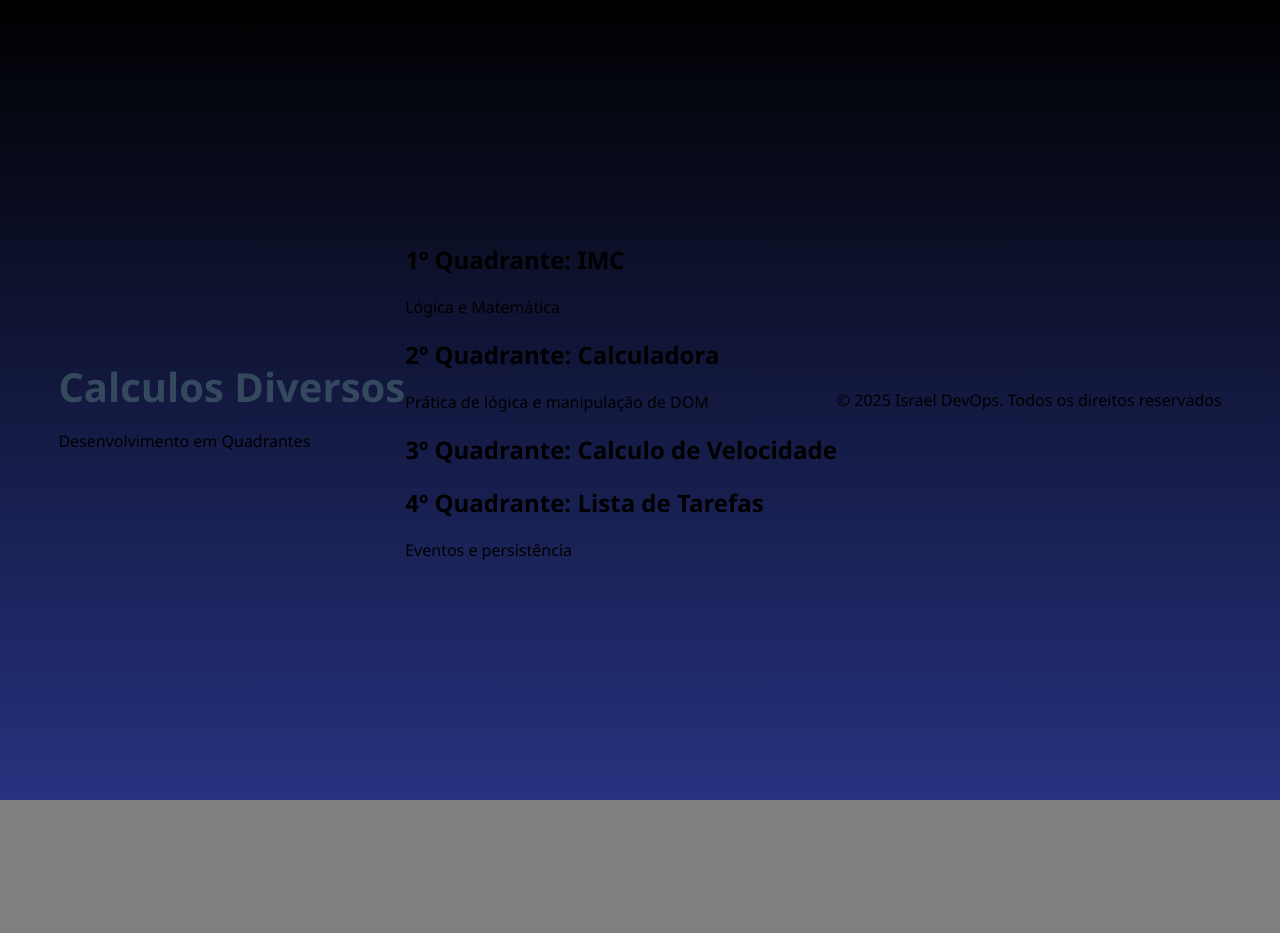
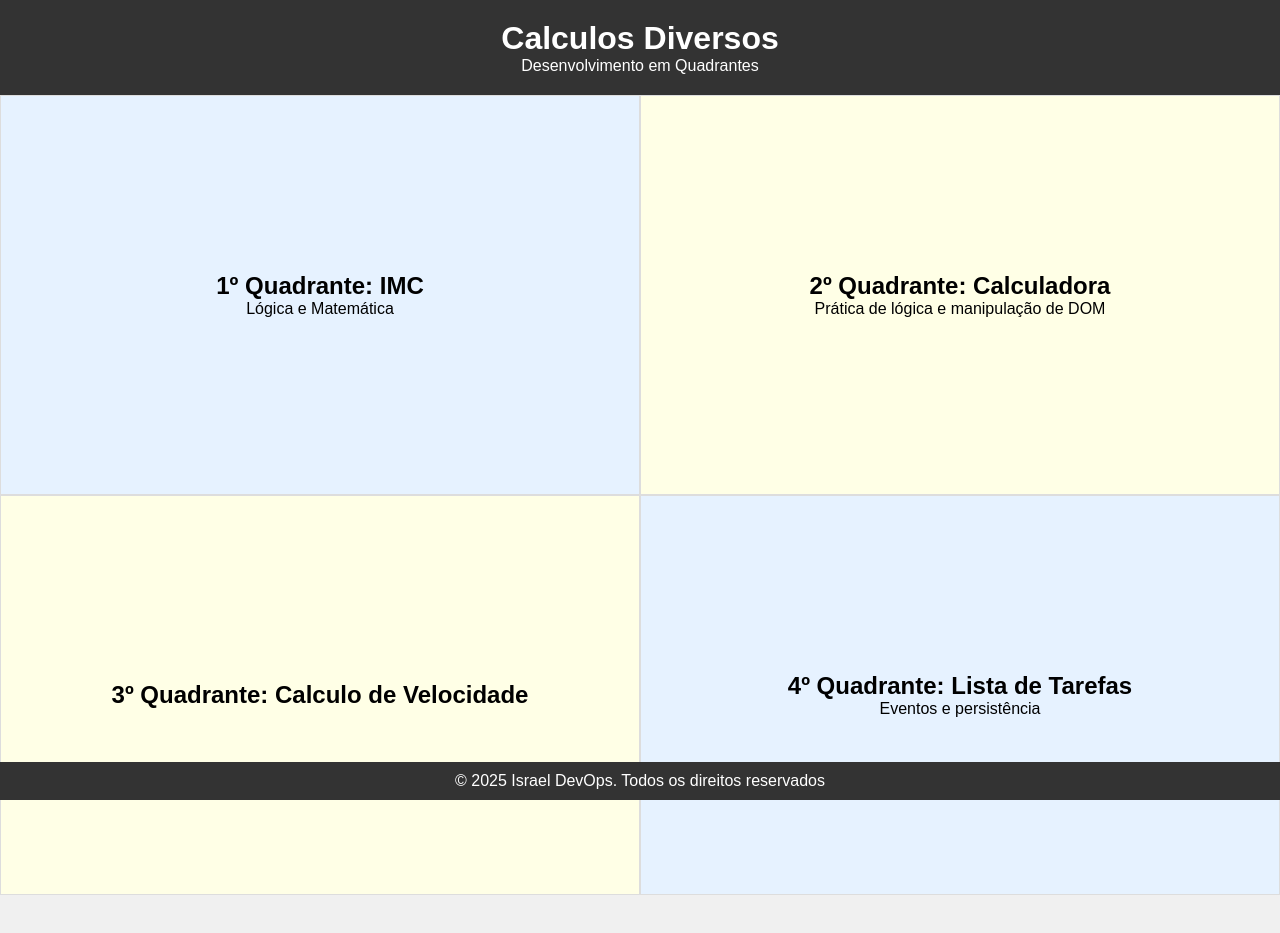
Before and after one commit to israelassis/Projetos-Aprimorados, a plain HTML site: page Calculos Variados/index.html in a window 1280 px wide. Before the commit the page ends 800 px from the top, so only its background shows below. Drawn offline with Linux system fonts and the light colour scheme; files that its build step writes are made by us from their sources.

Commit message:
feat: divisão em quadrantes / Aplicação Styles

```diff
--- /dev/null
+++ b/Calculos Variados/assets/style.css
@@ -0,0 +1,56 @@
+* {
+    margin: 0;
+    box-sizing: border-box;
+    padding: 0;
+}
+
+body {
+    font-family: Arial, Helvetica, sans-serif;
+    background-color: #f0f0f0;
+    text-align: center;
+
+}
+
+header {
+    background-color: #333;
+    color: #fff;
+    padding: 20px;
+}
+
+
+.grid-container {
+    /* Tornar o elemento um container GRID */
+    display: grid;
+    /* Cria 2 colunas - cada uma ocupando metade da largura  */
+    grid-template-columns: 1fr 1fr;
+    /* Cria 2 linhas - cada uma com 50vh(metade da altura)  */
+    grid-template-rows: 50vh 50vh;
+/* Centralizar conteudo */
+    gap: 0;
+    margin: 0;
+    min-height: calc(100vh - 80px);
+}
+
+.grid-item{
+    padding: 20px;
+    border: 1px solid #ddd;
+    display: flex;
+    flex-direction: column;
+    justify-content: center;
+    align-items: center;
+
+}
+
+.projeto-1 {background-color: #e6f2ff;}
+.projeto-2 { background-color: #ffffe6;}
+.projeto-3 { background-color: #ffffe6;}
+.projeto-4 { background-color: #e6f2ff;}
+
+footer{
+    background-color: #333;
+    color: #fff;
+    padding: 10px;
+    bottom: 0;
+    position: sticky; /* fixa no rodapé - Analogia: tela congelada Excel*/
+    width: 100%;
+}
--- a/Calculos Variados/index.html
+++ b/Calculos Variados/index.html
@@ -3,21 +3,8 @@
 <head>
     <meta charset="UTF-8">
     <meta name="viewport" content="width=device-width, initial-scale=1.0">
-    <link rel="stylesheet" href="style.css">
-    <style>
-        body{
-            background-color: gray;
-        }
-.container-grid{
-    grid-template-columns: auto;
-    display: flex;
-    flex-direction: column;
-}
-.group{
+    <link rel="stylesheet" href="/Calculos Variados/assets/style.css">
 
-    background: yellow;
-}
-    </style>
     <title>Calculos Variados</title>
 </head>
 <body>
```
